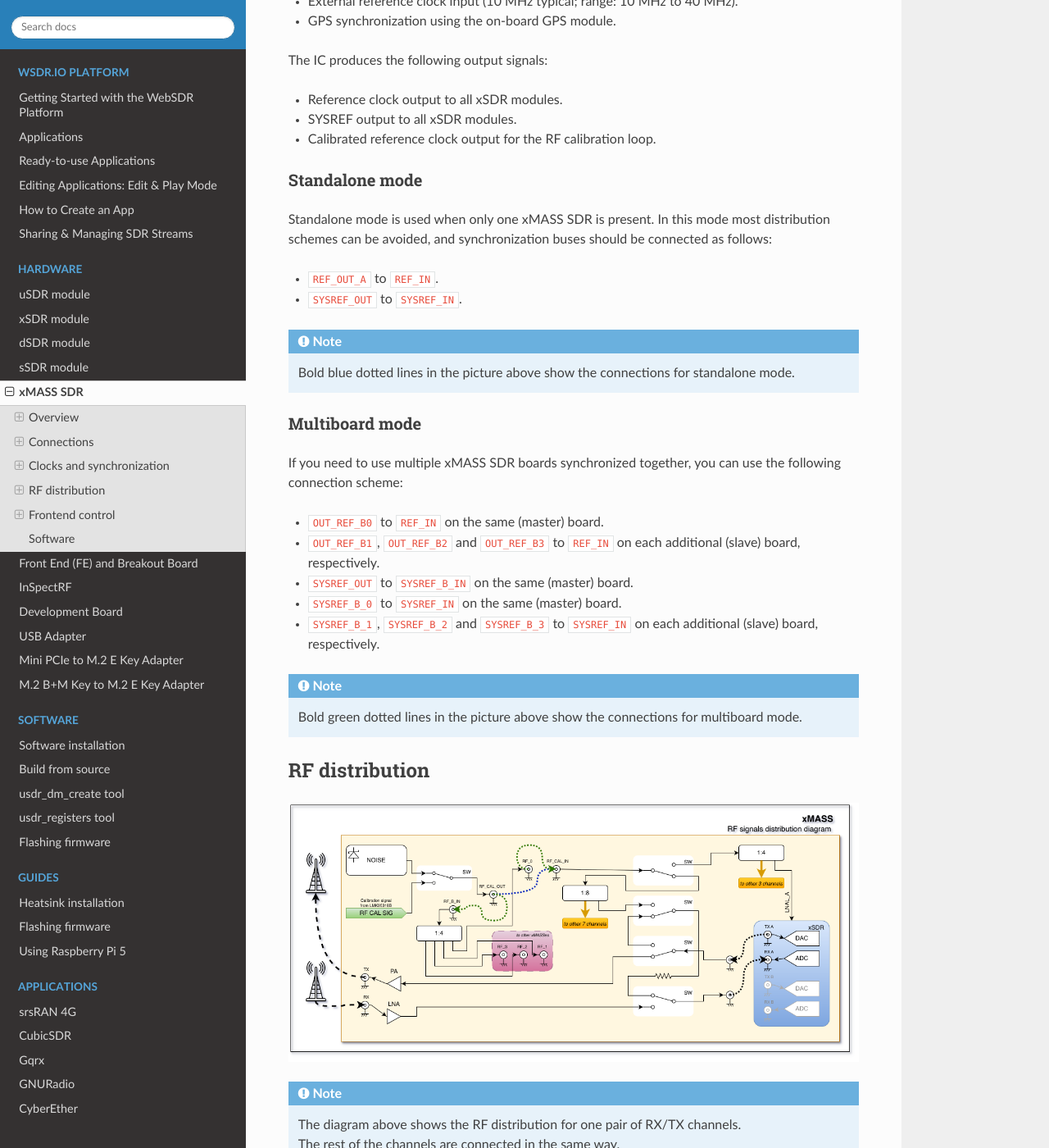
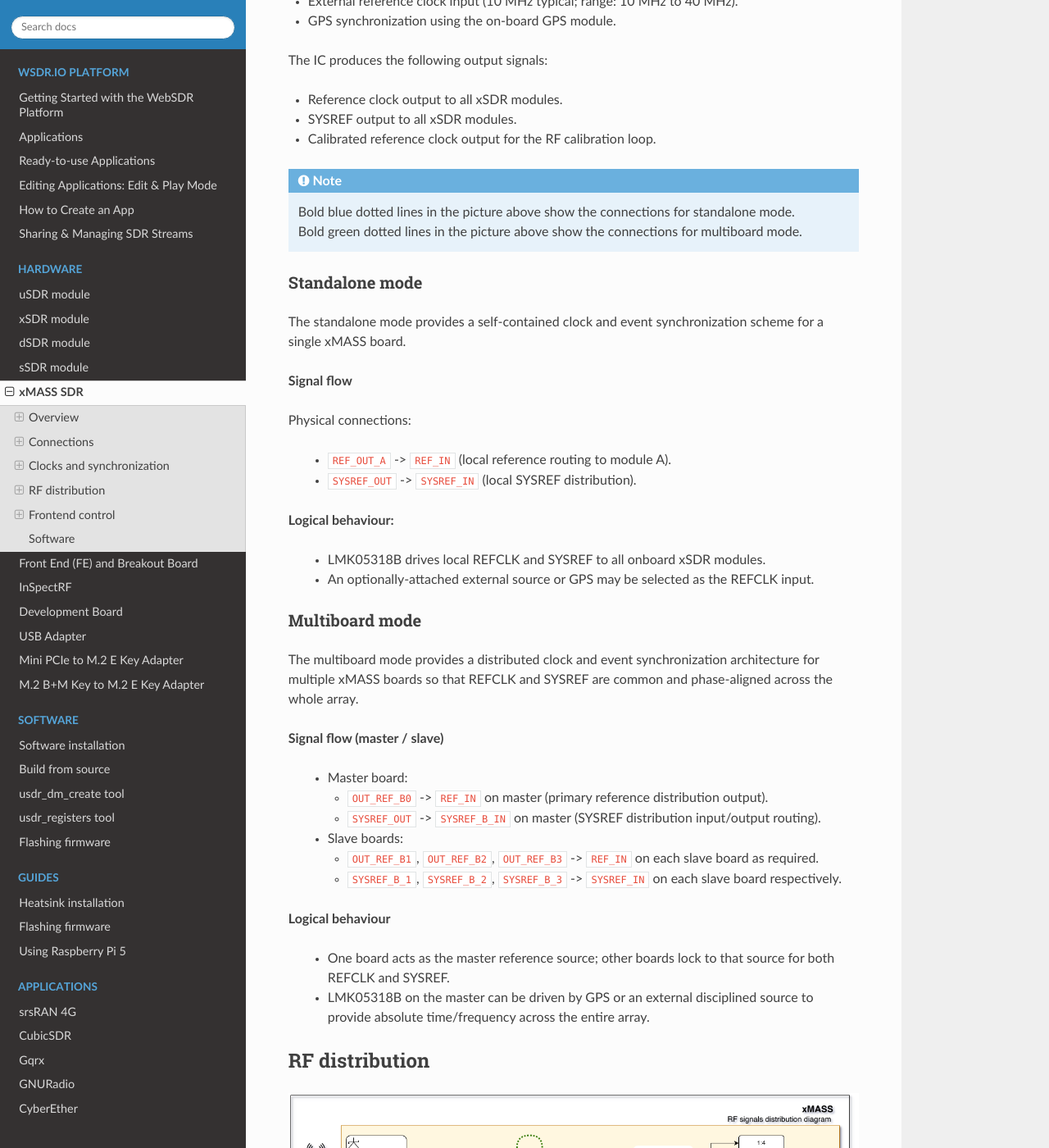
Before and after one commit to wavelet-lab/docs, a Sphinx documentation site: the page built from source/hardware/xmass.rst, in a window 1280 px wide and 1400 px high, scrolled down 5403 px. Shown: the whole window at 82% size. Built offline with Sphinx 7.4.7 and the Read the Docs theme 3.1.0, drawn with Linux system fonts in a browser that asks for light colours; some of the changed text lies outside the part shown.

Commit message:
Updated.

```diff
--- a/source/hardware/xmass.rst
+++ b/source/hardware/xmass.rst
@@ -151,30 +151,51 @@ The IC produces the following output signals:
 * SYSREF output to all xSDR modules.
 * Calibrated reference clock output for the RF calibration loop.
 
+.. note::
+   | Bold blue dotted lines in the picture above show the connections for standalone mode.
+   | Bold green dotted lines in the picture above show the connections for multiboard mode.
+
+
 Standalone mode
 ---------------
 
-Standalone mode is used when only one xMASS SDR is present. In this mode most distribution schemes can be avoided, and synchronization buses should be connected as follows:
+The standalone mode provides a self-contained clock and event synchronization scheme for a single xMASS board.
 
-* ``REF_OUT_A`` to ``REF_IN``.
-* ``SYSREF_OUT`` to ``SYSREF_IN``.
+**Signal flow**
 
-.. note::
-   | Bold blue dotted lines in the picture above show the connections for standalone mode.
+Physical connections:
+
+  - ``REF_OUT_A`` -> ``REF_IN`` (local reference routing to module A).
+  - ``SYSREF_OUT`` -> ``SYSREF_IN`` (local SYSREF distribution).
+
+**Logical behaviour:**
+
+  - LMK05318B drives local REFCLK and SYSREF to all onboard xSDR modules.
+  - An optionally-attached external source or GPS may be selected as the REFCLK input.
+
 
 Multiboard mode
 ---------------
 
-If you need to use multiple xMASS SDR boards synchronized together, you can use the following connection scheme:
+The multiboard mode provides a distributed clock and event synchronization architecture for multiple xMASS boards so that REFCLK and SYSREF are common and phase-aligned across the whole array.
 
-* ``OUT_REF_B0`` to ``REF_IN`` on the same (master) board.
-* ``OUT_REF_B1``, ``OUT_REF_B2`` and ``OUT_REF_B3`` to ``REF_IN`` on each additional (slave) board, respectively.
-* ``SYSREF_OUT`` to ``SYSREF_B_IN`` on the same (master) board.
-* ``SYSREF_B_0`` to ``SYSREF_IN`` on the same (master) board.
-* ``SYSREF_B_1``, ``SYSREF_B_2`` and ``SYSREF_B_3`` to ``SYSREF_IN`` on each additional (slave) board, respectively.
+**Signal flow (master / slave)**
 
-.. note::
-   | Bold green dotted lines in the picture above show the connections for multiboard mode.
+  - Master board:
+
+    - ``OUT_REF_B0`` -> ``REF_IN`` on master (primary reference distribution output).
+    - ``SYSREF_OUT`` -> ``SYSREF_B_IN`` on master (SYSREF distribution input/output routing).
+
+  - Slave boards:
+
+    - ``OUT_REF_B1``, ``OUT_REF_B2``, ``OUT_REF_B3`` -> ``REF_IN`` on each slave board as required.
+    - ``SYSREF_B_1``, ``SYSREF_B_2``, ``SYSREF_B_3`` -> ``SYSREF_IN`` on each slave board respectively.
+
+**Logical behaviour**
+
+  - One board acts as the master reference source; other boards lock to that source for both REFCLK and SYSREF.
+  - LMK05318B on the master can be driven by GPS or an external disciplined source to provide absolute time/frequency across the entire array.
+
 
 RF distribution
 ===============
```
Also changed, not shown: other parts of source/hardware/xmass.rst (+4 -3 lines).
